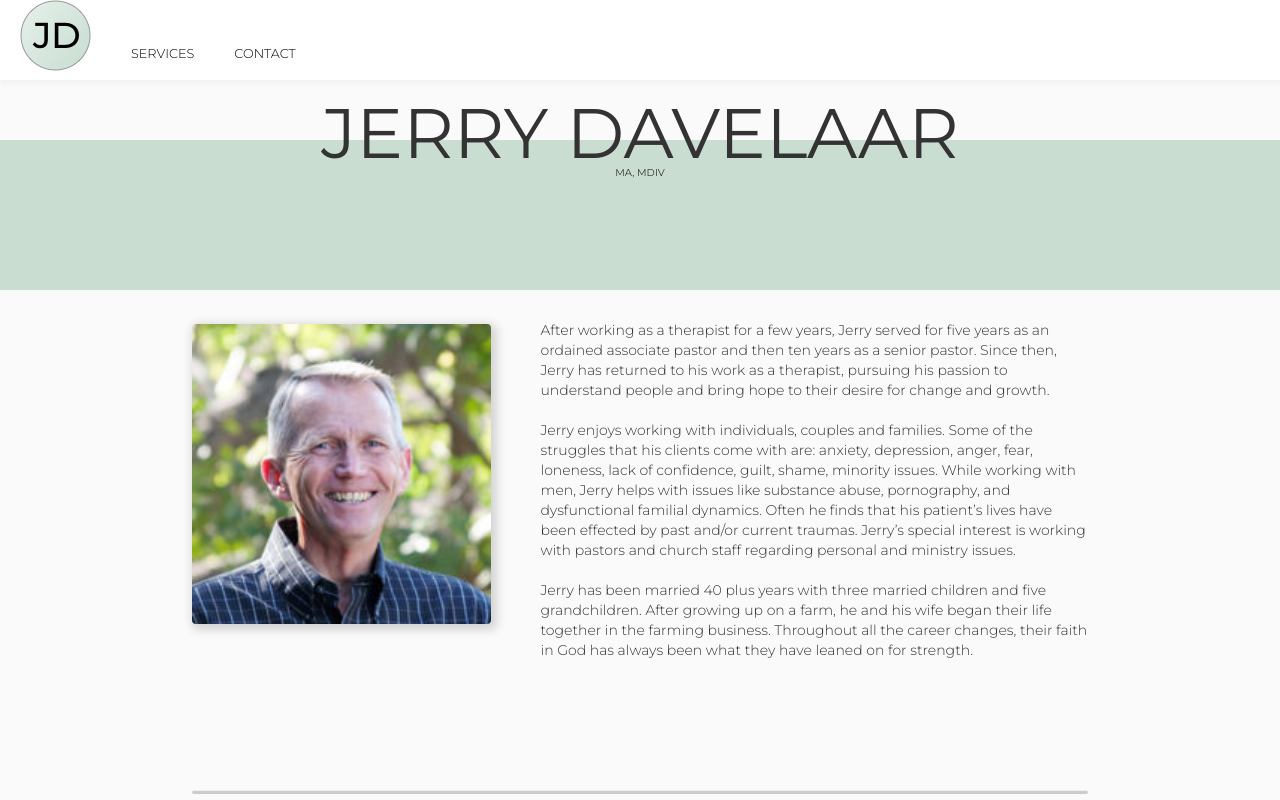
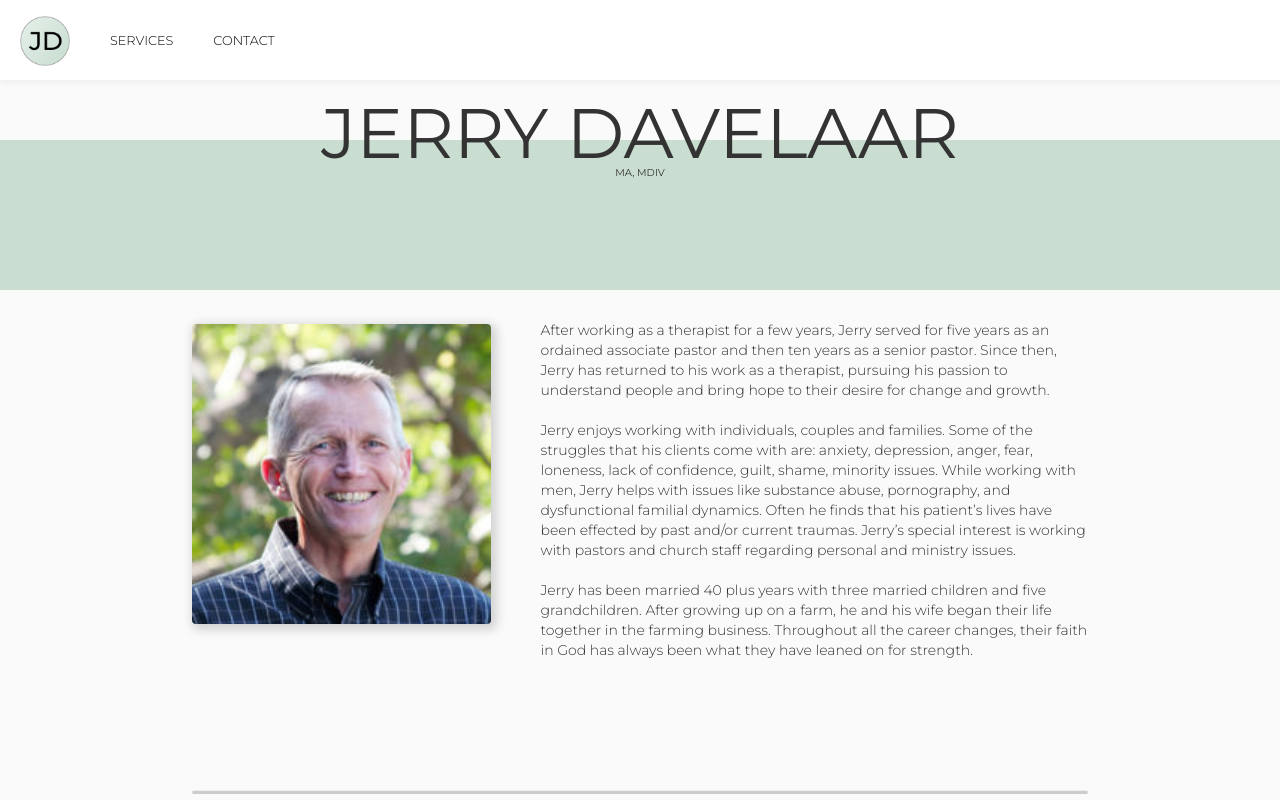
Before and after one commit to kyledavelaar/Jerry-Davelaar-Website, a React app: page / in a window 1280 px wide. Shown: the top 800 px of the page. Built offline with nearby package versions, Linux system fonts and the light colour scheme.

Commit message:
add logo to navbar

```diff
--- a/public/index.html
+++ b/public/index.html
@@ -3,11 +3,8 @@
   <head>
     <meta charset="utf-8">
     <meta name="viewport" content="width=device-width, initial-scale=1, shrink-to-fit=no">
-    <!-- <meta name="viewport" content="width=device-width, initial-scale=1, maximum-scale=1"
-      shrink-to-fit=no /> -->
-    <!-- <meta name="viewport" content="width=800" /> -->
     <meta name="theme-color" content="#000000">
-    <meta name="Description" content="A template to use for react/redux." />
+    <meta name="Description" content="Jerry Davelaar Christian Counseling" />
 
     <link rel="manifest" href="%PUBLIC_URL%/manifest.json">
     <link rel="shortcut icon" href="%PUBLIC_URL%/jd_logo.png">
--- a/src/components/Navbar/Navbar.css
+++ b/src/components/Navbar/Navbar.css
@@ -21,8 +21,12 @@ nav li {
 }
 
 .logo {
-  height: 40px;
+  height: 35px;
   width: auto;
+}
+
+.logo > img {
+  height: 30px;
 }
 
 .link {
@@ -60,8 +64,12 @@ nav li {
   }
 
   .logo {
-    height: 40px;
+    height: 50px;
     width: auto;
+  }
+
+  .logo > img {
+    height: 50px;
   }
 
   .link {
--- a/src/components/Navbar/Navbar.jsx
+++ b/src/components/Navbar/Navbar.jsx
@@ -6,7 +6,7 @@ import Logo from '../../images/jd_logo.png';
 const NavBar = () => (
   <nav className={[styles.navbar, styles.nav].join(' ')}>
     <ul className={styles.nav_ul}>
-      <li className={styles.link_right}><img src={Logo} alt="Jerry Davelaar Christian Counseling" /></li>
+      <li className={[styles.link_right, styles.logo].join(' ')}><img src={Logo} alt="Jerry Davelaar Christian Counseling" /></li>
       <li className={[styles.link_right].join(' ')} ><a className={styles.link} href="#services">Services</a></li>
       <li className={[styles.link_right].join(' ')} ><a className={styles.link} href="#contact">Contact</a></li>
     </ul>
```
